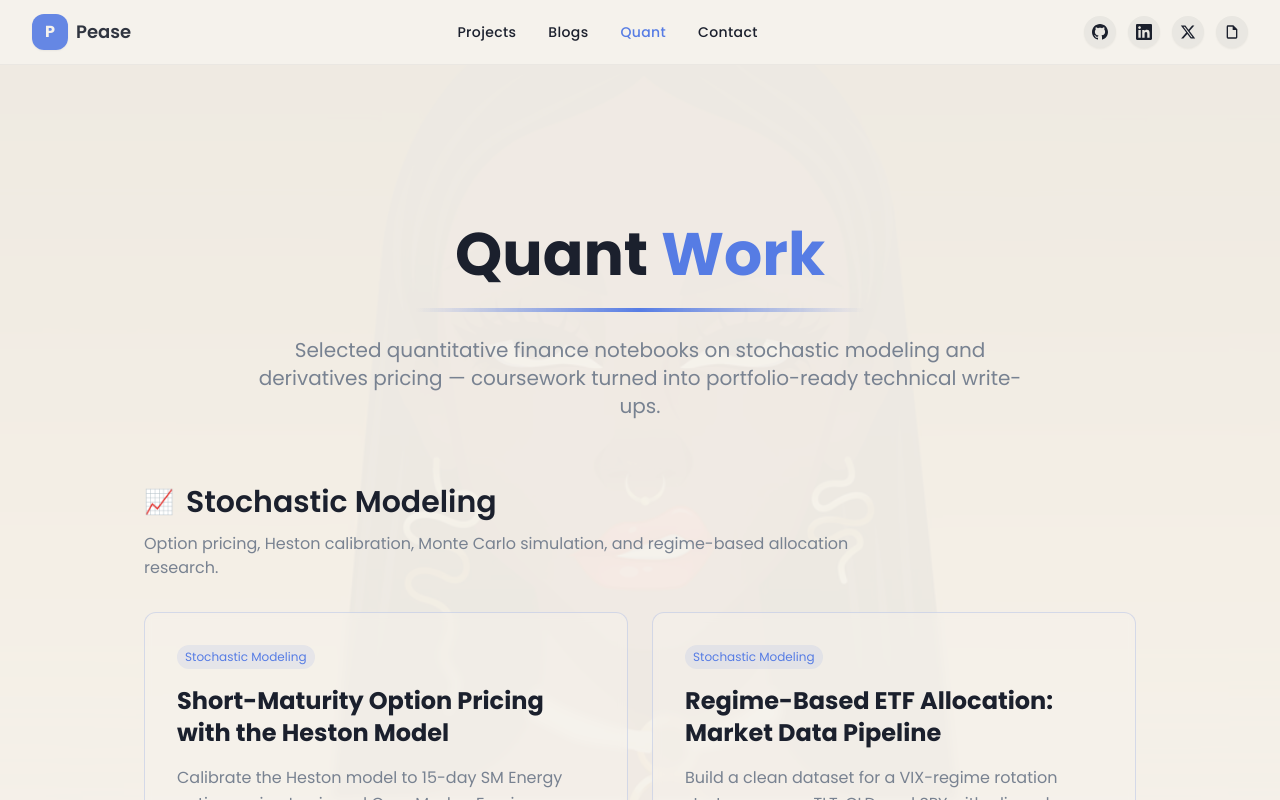
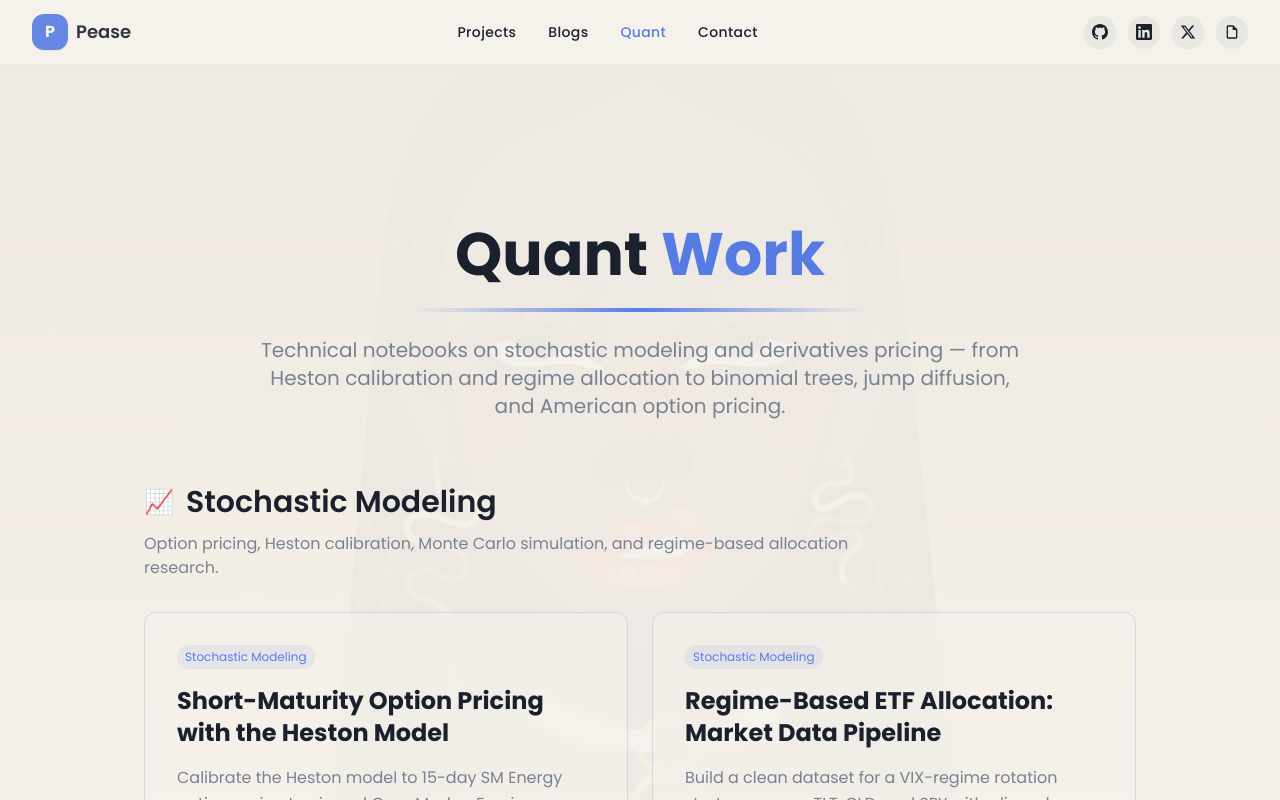
Before and after one commit to Ayomidemi/peaseadeniji, a Next.js app: page /quant in a window 1280 px wide. Shown: the top 800 px of the page. Built offline with nearby package versions, Linux system fonts and the light colour scheme.

Commit message:
Quant subheader

```diff
--- a/src/components/quant/QuantShowcase.tsx
+++ b/src/components/quant/QuantShowcase.tsx
@@ -46,9 +46,9 @@ const QuantShowcase = () => {
           className="h-1 bg-gradient-to-r from-transparent via-accent to-transparent mx-auto max-w-md mb-6"
         />
         <p className="text-lg md:text-xl text-muted max-w-3xl mx-auto leading-relaxed">
-          Selected quantitative finance notebooks on stochastic modeling and
-          derivatives pricing — coursework turned into portfolio-ready technical
-          write-ups.
+          Technical notebooks on stochastic modeling and derivatives pricing —
+          from Heston calibration and regime allocation to binomial trees, jump
+          diffusion, and American option pricing.
         </p>
       </motion.div>
 
```
